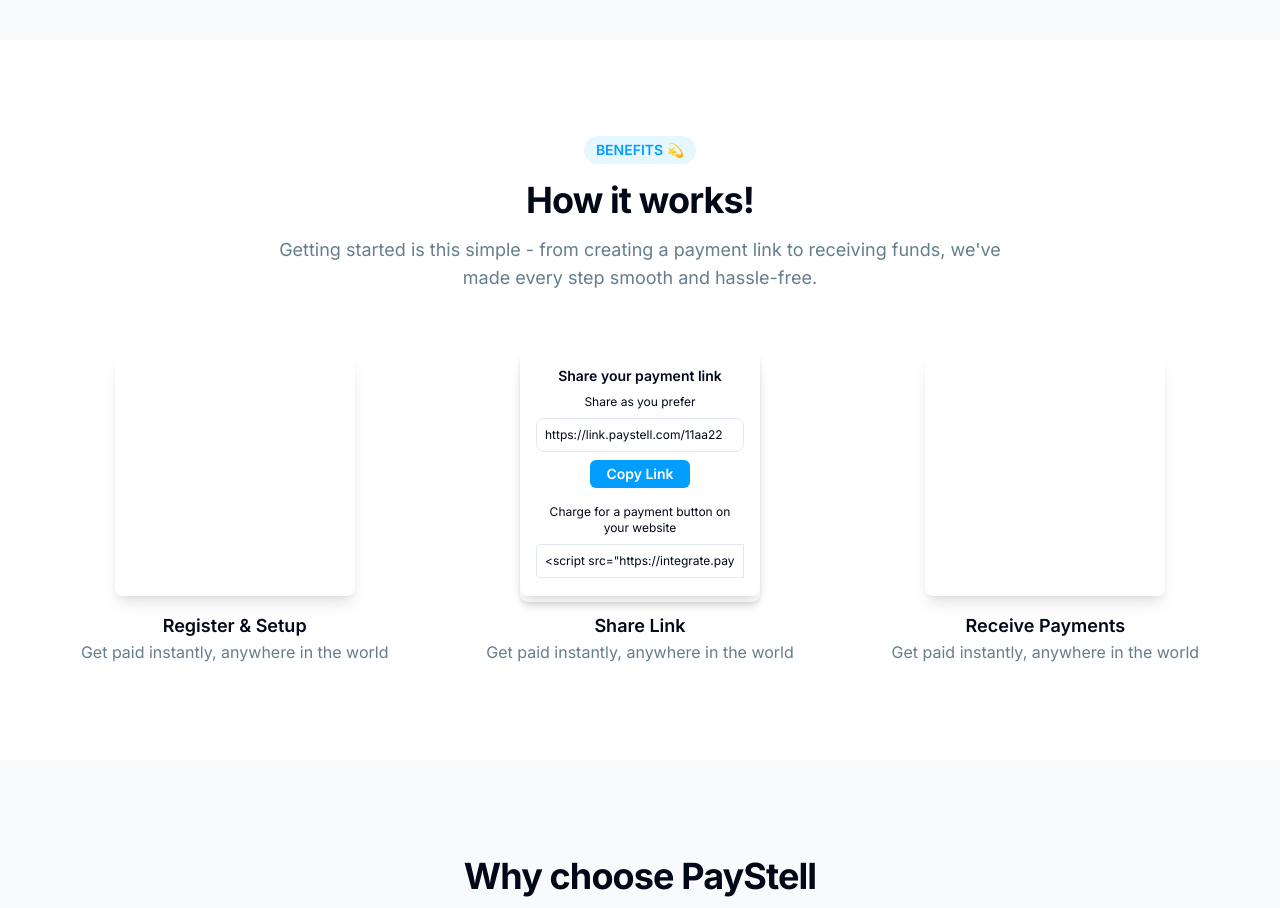
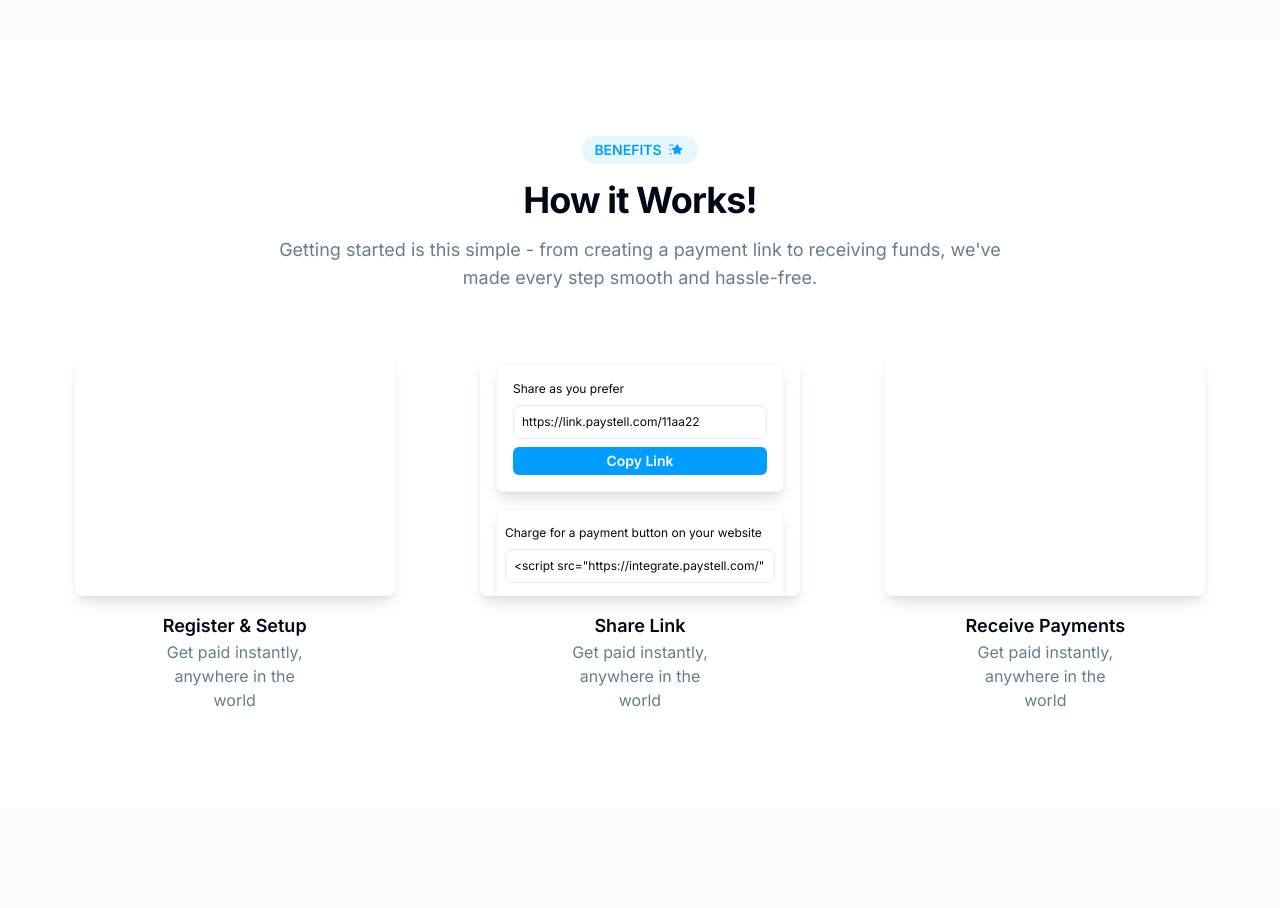
Before and after one commit to PayStell/paystell-landing, a Next.js app: page / in a window 1280 px wide. Shown: the part 1460-2368 px from the top of the page. Built offline with nearby package versions, Linux system fonts and the light colour scheme.

Commit message:
feat: Adding more the logo styles to match with design
Signed-off-by: kimcascante <kiimcm9@gmail.com>

```diff
--- a/src/components/sections/HowItWorks.tsx
+++ b/src/components/sections/HowItWorks.tsx
@@ -7,29 +7,41 @@ const steps = [
   {
     number: "02",
     title: "Share Link",
-		description:
-			"Get paid instantly, anywhere in the world",
+    description: "Get paid instantly, anywhere in the world",
     content: (
-			<div className="flex flex-col items-center justify-center w-full p-4 rounded-lg shadow-md">
-				<h4 className="text-sm font-semibold mb-2">Share your payment link</h4>
-				<p className="text-xs mb-2">Share as you prefer</p>
+      <div className="flex flex-col items-center justify-center w-full p-4 ">
+        <h4 className="text-sm font-semibold mb-2 text-left w-full">
+          Share your payment link
+        </h4>
+        <div className="border border-gray-100 rounded-lg shadow-lg w-full mb-4 p-4">
+          <p className="text-xs mb-2 text-left w-full">Share as you prefer</p>
 
           <div className="w-full mb-2">
-					<input type="text"
+            <input
+              type="text"
               value="https://link.paystell.com/11aa22"
               readOnly
-							className="w-full p-2 text-xs border rounded-lg" />
+              className="w-full p-2 text-xs border rounded-lg"
+            />
           </div>
 
-				<button className="bg-[rgb(1,158,255)] text-white text-sm font-semibold px-4 py-1 rounded-md">Copy Link</button>
-
-				<p className="text-xs mt-4 mb-2">Charge for a payment button on your website</p>
+          <button className="bg-[rgb(1,158,255)] text-white text-sm font-semibold w-full p-1 rounded-md">
+            Copy Link
+          </button>
+        </div>
+        <div className="border border-gray-100 rounded-lg shadow-lg w-full mb-4 p-2">
+          <p className="text-xs mt-2 mb-2 text-left w-full ">
+            Charge for a payment button on your website
+          </p>
 
           <div className="w-full mb-2">
-					<input type="text"
+            <input
+              type="text"
               value={`<script src="https://integrate.paystell.com/"`}
               readOnly
-							className="w-full p-2 text-xs border rounded-l" />
+              className="w-full p-2 text-xs border rounded-lg"
+            />
+          </div>
         </div>
       </div>
     ),
@@ -37,40 +49,44 @@ const steps = [
   {
     number: "03",
     title: "Receive Payments",
-		description:
-			"Get paid instantly, anywhere in the world",
+    description: "Get paid instantly, anywhere in the world",
   },
 ];
 
 const HowItWorks = () => {
 	return (
 		<section id="how-it-works" className="py-24 bg-background">
-			<div className="container">
+			<div className="container w-full max-w-full">
 				<div className="flex justify-center items-center mb-4">
 					<div className="px-3 py-1 text-sm font-semibold rounded-full bg-[rgb(229,247,255)] text-[rgb(1,158,255)] flex items-center gap-1" >
-						BENEFITS 💫
+						BENEFITS <img src="/files/star.png" className="w-5 h-5"/>
 					</div>
 				</div>
 				<div className="mt-4 text-center max-w-3xl mx-auto">
 					<h2 className="text-3xl font-bold tracking-tight sm:text-4xl">
-						How it works!
+						How it Works!
 					</h2>
 					<p className="mt-4 text-lg text-muted-foreground">
 						Getting started is this simple - from creating a payment link to receiving funds, we've made every step smooth and hassle-free.
 					</p>
 				</div>
 
-				<div className="relative mt-16 flex justify-between items-center">
+				<div className="relative mt-16 flex justify-between items-center ">
 					{steps.map((step, index) => (
 						<div
 							key={index}
-							className="relative z-10 w-1/3 flex flex-col items-center text-center px-4">
-							<div className="flex items-center justify-center w-60 h-60 bg-white rounded-lg shadow-lg">
+							className="relative z-10 w-1/2 flex flex-col items-center text-center px-4">
+							<div className="flex items-center justify-center w-80 h-60 bg-white rounded-lg shadow-lg overflow-hidden">
 								{step.content || null}
 							</div>
+							<div className="max-w-40">
+
 							<h3 className="mt-4 font-semibold text-lg">{step.title}</h3>
+
 								<p className="text-muted-foreground">{step.description}</p>
 							</div>
+						</div>
+
 					))}
 				</div>
 			</div>
```
Also changed, not shown: public/files/star.png (added). Lines whose indentation alone changed are shown as unchanged.
